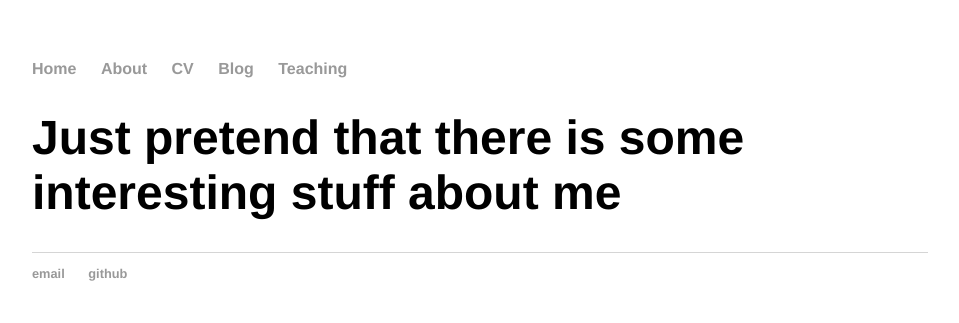
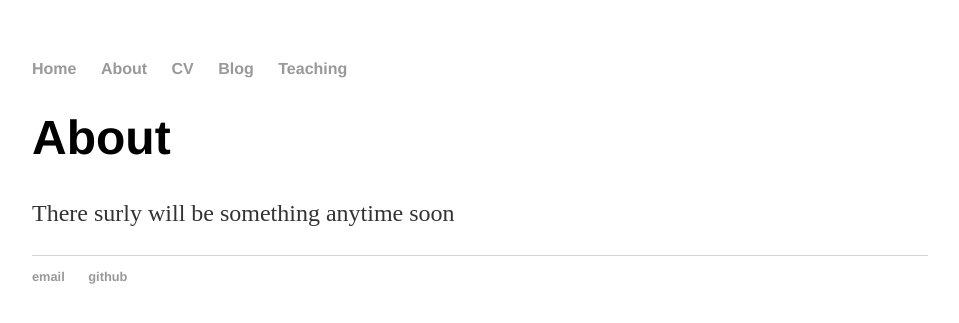
Before and after one commit to lavakin/lavakin.github.io, a Jekyll site: the page built from about/index.html, in a window 1280 px wide. Shown: the top 323 px of the page, without its empty margins (160-1119 px from the left). Built offline with Jekyll 4.4.1, drawn with Linux system fonts in a browser that asks for light colours.

Commit message:
Update index.html

```diff
--- a/about/index.html
+++ b/about/index.html
@@ -3,5 +3,6 @@ layout: default
 title: Nikola Kalábová, Personal Webpage
 ---
 <div class="blurb">
-	<h1>Just pretend that there is some interesting stuff about me</h1>
+	<h1>About</h1>
+	<p>There surly will be something anytime soon</p>
 </div><!-- /.blurb -->
```
